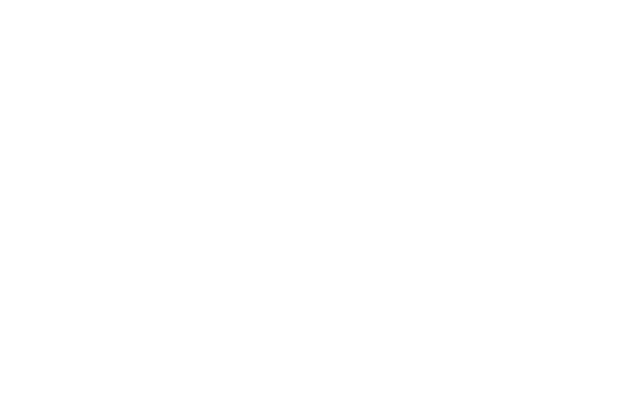
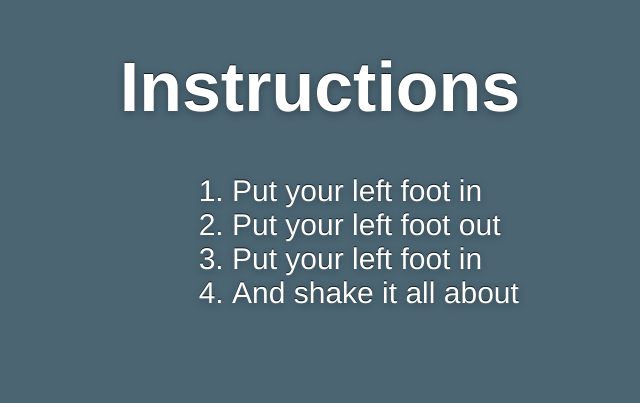
Before and after one commit to dtime/partytimeexcellent, a plain HTML site: page index.html in a window 1280 px wide. Shown: the whole page, without its empty margins (320-960 px from the left). Drawn offline with Linux system fonts and the light colour scheme.

Commit message:
add instructions, change page title

```diff
--- a/index.html
+++ b/index.html
@@ -15,9 +15,15 @@
     <!--[if lt IE 9]>
     <script src="//html5shiv.googlecode.com/svn/trunk/html5.js"></script>
     <![endif]-->
-    <title>Coffee Filter, by Michael P. Geraci</title>
+    <title>Party Time; Excellent!</title>
   </head>
-
   <body>
+    <div id='instructions'>
+      <h1>Instructions</h1>
+      <ol>
+        <li>Put your left foot in</li>
+        <li>Put your left foot out</li>
+        <li>Put your left foot in</li>
+        <li>And shake it all about</li>
   </body>
 </html>
--- a/stylesheets/main.css
+++ b/stylesheets/main.css
@@ -0,0 +1,24 @@
+body{
+  background: #4b6573;
+  color: white;
+  font-family: helvetica, arial, sans-serif;
+  font-size: 30px;
+  text-shadow: 0 -1px rgba(0,0,0,0.7), 0 2px 8px rgba(0,0,0,0.3)
+}
+
+#instructions{
+  position: absolute;
+  top: 0;
+  left: 0;
+  width: 100%;
+  height: 50%;
+}
+
+h1{
+  font-size: 70px;
+  text-align: center;
+}
+
+ol{
+  margin-left: 40%;
+}
```
